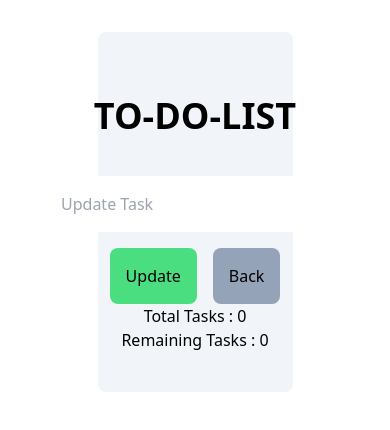
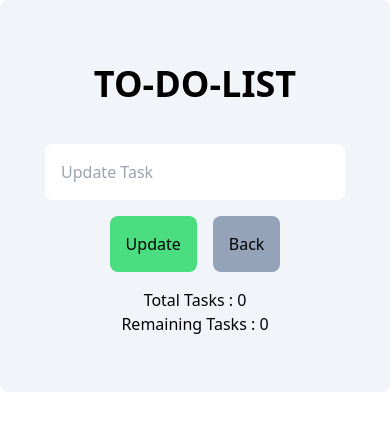
Before and after one commit to rkcoola792/to-do-list-react-redux-toolkit, a React (Create React App) app: page / in a window 390 px wide. Shown: the top 430 px of the page. Built offline with nearby package versions, Linux system fonts and the light colour scheme.

Commit message:
responsive design added

```diff
--- a/src/components/Body.js
+++ b/src/components/Body.js
@@ -7,7 +7,7 @@ import { useSelector } from 'react-redux'
 const Body = () => {
      const taskList = useSelector((store) => store.tasks.taskList);
   return (
-    <div className=' w-1/2 bg-slate-100 h-auto m-auto flex flex-col gap-10 justify-center text-center items-center pt-16 mt-8 rounded-lg  '>
+    <div className='h-auto w-auto sm:w-1/2 md:w-3/4 lg:w-1/2 bg-slate-100 sm:h-auto m-auto flex flex-col gap-10 justify-center text-center items-center pt-16 sm:mt-8 rounded-lg  '>
       <CreateTask/>
       <TaskContainer/>
       {taskList.length ? <ClearButton/>:""}
--- a/src/components/ClearButton.js
+++ b/src/components/ClearButton.js
@@ -10,10 +10,13 @@ const ClearButton = () => {
         dispatch(clearItems())
     }
   return (
-    <div className='clear-button bg-red-500 hover:bg-red-400 m-4 mb-8 p-4 w-[400px] rounded-lg hover:shadow-lg cursor-pointer'>
-      <button className='text-2xl ' onClick={handleClear}> Clear List</button>
+    <div className="w-[200px] clear-button bg-red-500 hover:bg-red-400 m-4 mb-8 p-4 sm:w-[250px] md:w-[300px] lg:w-[400px] rounded-lg hover:shadow-lg cursor-pointer">
+      <button className="text-2xl " onClick={handleClear}>
+        {" "}
+        Clear List
+      </button>
     </div>
-  )
+  );
 }
 
 export default ClearButton
--- a/src/components/CreateTask.js
+++ b/src/components/CreateTask.js
@@ -41,11 +41,11 @@ const CreateTask = () => {
               value={showInputTask}
               type="text"
               placeholder="Add Task"
-              className="m-4 p-4 w-[300px] rounded-lg"
+              className="m-4  p-4 w-[200px] md:w-[300px]  rounded-lg"
               onChange={(e) => setShowInputTask(e.target.value)}
             ></input>
             <button
-              className="bg-green-400 p-4 rounded-lg
+              className="bg-green-400 p-4  rounded-lg
        hover:shadow-lg hover:bg-green-300"
               onClick={handleAdd}
             >
@@ -59,7 +59,7 @@ const CreateTask = () => {
               value={showInputTask}
               type="text"
               placeholder="Update Task"
-              className="m-4 p-4 w-[300px] rounded-lg "
+              className="m-4  p-4 w-[300px] rounded-lg "
               onChange={(e) => setShowInputTask(e.target.value)}
             ></input>
             <button
@@ -80,9 +80,9 @@ const CreateTask = () => {
         )}
       </div>
 
-      <div className="task-details">
+      <div className="task-details my-4">
         <h4>Total Tasks : {taskList.length}</h4>
-        <h4>Remaining Tasks : {taskLeft} </h4>
+        <h4 >Remaining Tasks : {taskLeft} </h4>
       </div>
     </div>
   );
--- a/src/components/Task.js
+++ b/src/components/Task.js
@@ -31,14 +31,14 @@ const Task = ({name,id}) => {
      console.log("Taskleft",taskLeft)
     }
   return (
-    <div className={"task-container h-[60px] w-[600px] bg-white shadow-lg m-2 flex justify-between rounded-lg " + (highPriority  && " animate-blinkingBg ")} >
+    <div className={"w-[300px] task-container sm:h-[60px]  md:w-[350px] lg:w-[450px] xl:w-[600px] bg-white shadow-lg m-2 flex justify-between rounded-lg " + (highPriority  && " animate-blinkingBg ")} >
       <div
         className={lineThrough ? "task-name m-4 line-through" : "task-name m-4"}
       >
         {name}
       </div>
       <div className="icons m-4 flex gap-2 ">
-        <Tooltip title="Change tas priority" placement='top'>
+        <Tooltip title="Change task priority" placement='top'>
           {highPriority ? (
             <PriorityHighIcon
               className="cursor-pointer hover:scale-125 text-red-600"
```
